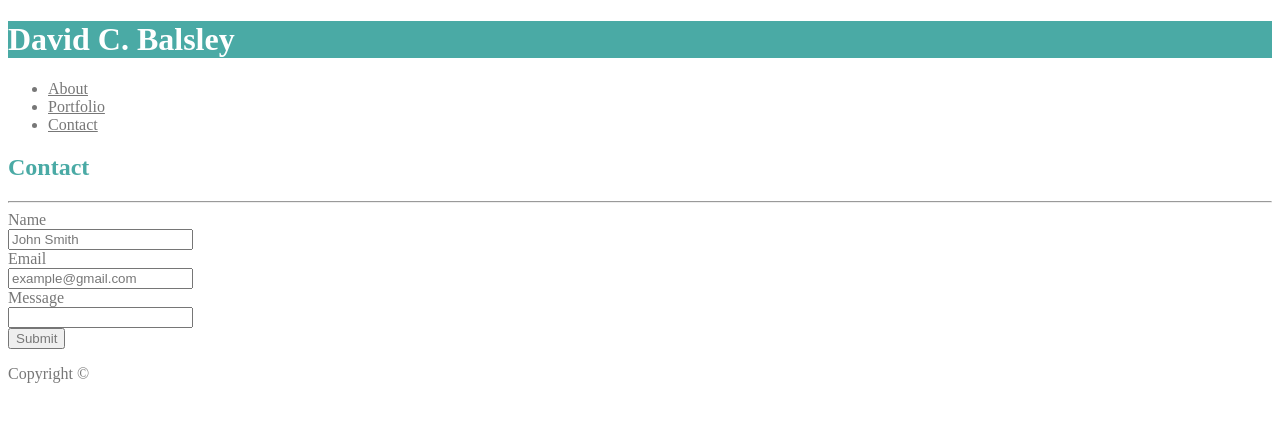
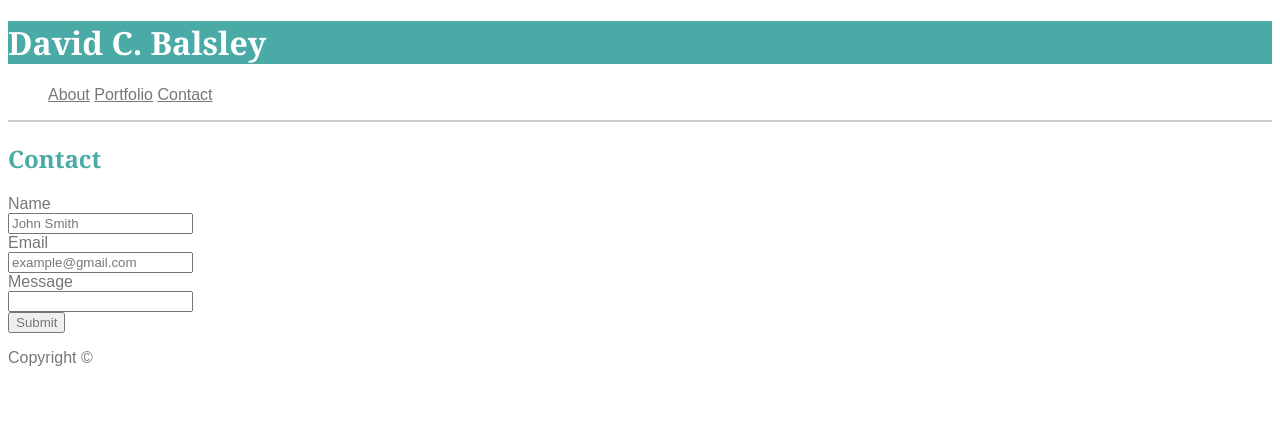
Before and after one commit to davidcbalsley/hw02-bootstrap, a plain HTML site: page contact.html in a window 1280 px wide. Drawn offline with Linux system fonts and the light colour scheme.

Commit message:
added header to three pages

```diff
--- a/assets/css/style.css
+++ b/assets/css/style.css
@@ -1,5 +1,10 @@
 * {
     color: #777777;
+    font-family: Arial, 'Helvetica Neue', Helvetica, sans-serif;
+}
+
+h1, h2, h3 {
+    font-family: Georgia, 'Times New Roman', Times, serif;
 }
 
 h1 {
@@ -10,3 +15,17 @@ h1 {
 h2, h3 {
     color: #4aaaa5;
 }
+
+header {
+    background-color: #ffffff;
+    border-bottom: 2px solid #cccccc;
+}
+
+img {
+    height: 308px;
+    width: 232px;
+}
+
+li {
+    display: inline;
+}
--- a/contact.html
+++ b/contact.html
@@ -9,6 +9,8 @@
     <!-- <script src='main.js'></script> -->
 </head>
 <body>
+    <!-- Header -->
+    <header>
         <h1>David C. Balsley</h1>
 
         <!-- Navigation -->
@@ -17,11 +19,9 @@
             <li><a href="#">Portfolio</a></li>
             <li><a href="#">Contact</a></li>
         </ul>
+    </header>
 
     <h2>Contact</h2>
-
-    <!-- Horizontal rule -->
-    <hr />
 
     <!-- Contact form -->
     <form>
@@ -32,9 +32,9 @@
         <input type="text" name="email" value="example@gmail.com">
         <br />
         Message<br />
-        <input type="text" name="message">
+        <input type="textarea" name="message">
         <br />
-        <input type="submit" value="Submit">
+        <button type="submit">Submit</button>
     </form>
 
     <!-- Footer -->
```
Also changed, not shown: index.html (+3 -0 lines), portfolio.html (+3 -0 lines), 3 other files. Lines whose indentation alone changed are shown as unchanged.
